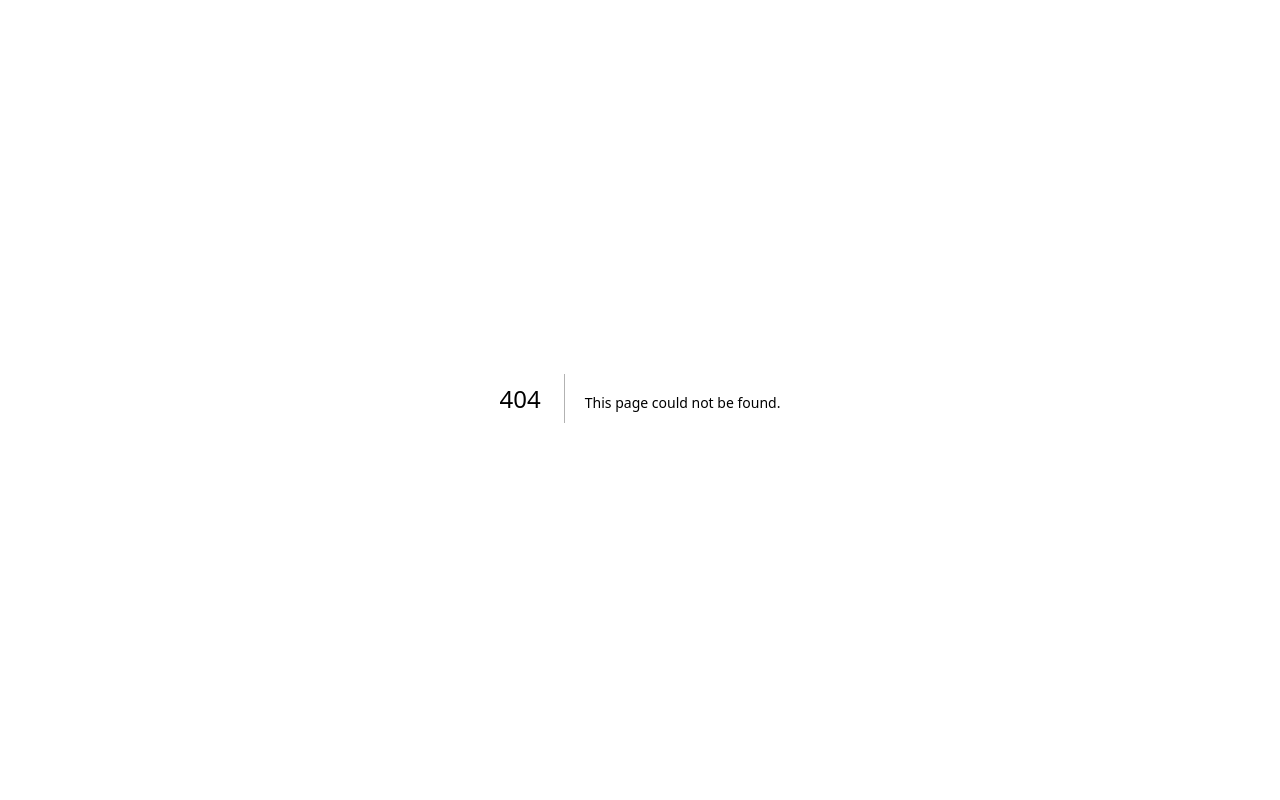
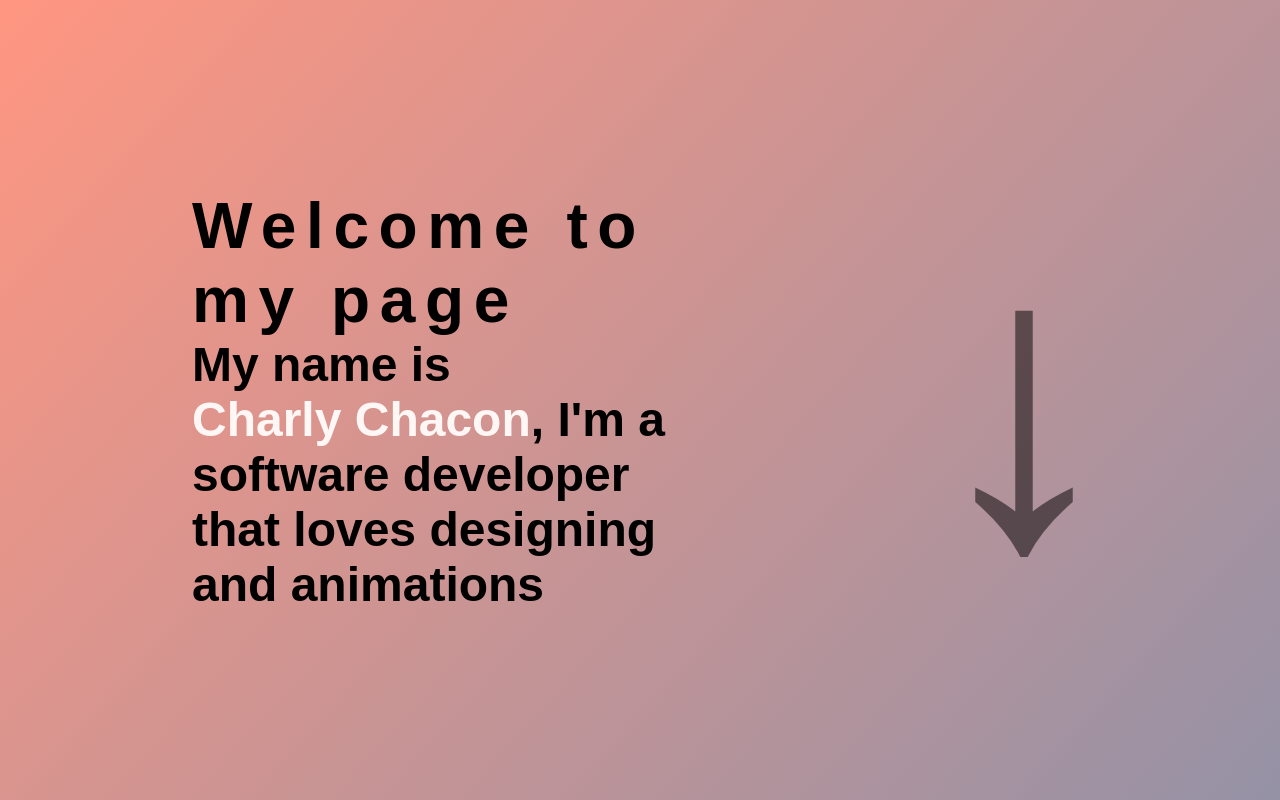
Before and after one commit to Charlytoc/finalporty, a Next.js app: page /about in a window 1280 px wide. Before the commit this address had no page. Shown: the top 800 px of the page. Built offline with nearby package versions, Linux system fonts and the light colour scheme.

Commit message:
alreadt finished landing page

```diff
--- /dev/null
+++ b/app/about.css
@@ -0,0 +1,85 @@
+.scrollpy {
+    width: 100vw;
+    height: 100vh;
+}
+.scrollpy-1 {
+    background: var(--gradient);
+}
+.scrollpy-1 div {
+    font-size: 1rem;
+    width: 40%;
+    position: absolute;
+    top: 50%;
+    left: 15%;
+    transform: translate(0, -50%);
+}
+.scrollpy-1 div h1 {
+    letter-spacing: 0.3rem;
+
+}
+.scrollpy-1 div span {
+    display: inline-block;
+    animation: color-changing 3s linear infinite;
+}
+@keyframes color-changing {
+    0%{
+        color: #fff;
+    }
+    33%{
+        color: #ff9681;
+    }
+    66%{
+        color: #9592a6;
+    }
+    100%{
+        color: #fff;
+    }
+}
+.scrollpy-1 div span:hover {
+    animation: dicky 500ms linear infinite;
+    cursor: pointer;
+    color: #fff;
+}
+@keyframes dicky {
+    0%{
+        transform: translateX(-6px);}
+    20%{transform: translate(5px, 0);}
+    30%{transform: translate(-4px, 0);}
+    60%{transform: translate(3px, 0);}
+    100%{transform: translate(-1px, 0);}
+
+
+}
+.scrollpy-1  a {
+    opacity: 0.5;
+    font-size: 13rem;
+    text-decoration: none;
+    color: inherit;
+    position: absolute;
+    top: 50%;
+    left: 80%;
+    transform: translate(-50%, -50%);
+}
+.scrollpy-1  a:hover {
+    opacity: 1;
+    transition: all 500ms;
+}
+.scrollpy-2 {
+    background: var(--gradient-2);
+    height: 200vh;
+}
+.scrollpy-4 {
+    background: var(--gradient);
+}
+::-webkit-scrollbar {
+    width: 10px;
+    height: 10px;
+    background: var(--gradient-2);
+  }
+
+  /* Style the thumb (the part of the scrollbar the user can interact with) */
+  ::-webkit-scrollbar-thumb {
+    background: var(--gradient);
+    border-radius: 10px;
+    /* height: 10px; */
+  }
--- /dev/null
+++ b/app/about/page.js
@@ -0,0 +1,13 @@
+export default function About () {
+    return <>
+        <div className="scrollpy scrollpy-1">
+            <div>
+            <h1>Welcome to my page</h1>
+            <h2>My name is <span>Charly Chacon</span>, I'm a software developer that loves designing and animations</h2>
+            </div>
+            <a href="#sc-2">↓</a>
+        </div>
+        <div id="sc-2" className="scrollpy scrollpy-2"></div>
+        <div className="scrollpy scrollpy-4"></div>
+        </>
+}
--- a/app/components/fancy.js
+++ b/app/components/fancy.js
@@ -1,4 +1,5 @@
 'use client'
+import Link from "next/link";
 import { useEffect } from "react";
 export default function Fancy () {
 
@@ -21,11 +22,12 @@ export default function Fancy () {
         enhance('learning-enthusiast');
     }, [])
     return <>
-    <div id="greeting"></div>
     <div id='text'>
+    <Link href={'/about'}>
       <div className='line'>
       <p id="about-me" className='word fancy'>Hi, I'm Charly</p>
       </div>
+      </Link>
       <div className='line'>
         <p id="developer" className='word fancy'>Developer</p>
       </div>
--- a/app/components/navbar.js
+++ b/app/components/navbar.js
@@ -1,4 +1,7 @@
 'use client'
+
+import Link from "next/link";
+
 export default function Navbar () {
     const showMenu = () => {
         let menu = document.getElementById('menu')
@@ -13,7 +16,7 @@ export default function Navbar () {
         }
     }
     return <>
-    <nav><div>Charlytoc</div>
+    <nav><div><Link href={'/'}>Charlytoc</Link></div>
    <h2 onClick={showMenu}>=</h2></nav>
    </>
 }
--- a/app/globals.css
+++ b/app/globals.css
@@ -6,6 +6,8 @@
   --clr-active: #9592a6;
   --clr-flower: #ff9681;
   --font-bold: 'Quicksand', sans-serif;
+  --gradient: linear-gradient(132deg, var(--clr-flower), var(--clr-active));
+  --gradient-2: linear-gradient(132deg, var(--clr-bg), #e1e1e1);
 }
 
 * {
@@ -22,6 +24,8 @@ body {
   background-color: var(--clr-bg);
   font-family: var(--font-bold);
   font-size: 4vmin;
+  font-weight: 600;
+  scroll-behavior: smooth;
 }
 
 nav {
@@ -51,20 +55,24 @@ nav h2:hover {
   background: linear-gradient(132deg, var(--clr-flower), var(--clr-active));
   cursor: pointer;
 }
-.redirects {
-  display: flex;
-  flex-direction: column;
-  width: auto;
-  height: 50vh;
-  color: var(--clr-active);
-  justify-content: center;
-  align-items: center;
-  line-height: 4rem;
-  font-size: 3rem;
+nav div a {
+  text-decoration: none;
+  color: var(--clr-font);
 }
-
+nav div a:hover {
+  background: linear-gradient(132deg, var(--clr-flower), var(--clr-active));
+  -webkit-background-clip: text;
+  -webkit-text-fill-color: transparent;
+}
 #text {
   padding: 3vmin;
+  position: absolute;
+  top: 50%;
+  left: 50%;
+  transform: translate(-50%, -50%);
+}
+#text > a {
+  text-decoration: none ;
 }
 .line {
   display: block;
@@ -88,30 +96,39 @@ nav h2:hover {
   transform: translate(-1%, 10%);
   transition: transform 300ms;
   background: linear-gradient(132deg, var(--clr-flower), var(--clr-active));
+  -webkit-background-clip: text;
+  -webkit-text-fill-color: transparent;
 }
 .fancy:hover > .letter:nth-child(n+6) {
   display: inline-block;
   transform: translate(-10%, 10%);
   transition: transform 300ms;
   background: linear-gradient(132deg, var(--clr-flower), var(--clr-active));
-  /* -webkit-background-clip: text; */
+  -webkit-background-clip: text;
+  -webkit-text-fill-color: transparent;
 
 
 }
+
 .fancy:hover > .letter:nth-child(2n+5) {
   display: inline-block;
   transform: translate(-5%, 5%);
   transition: transform 300ms;
   background: linear-gradient(132deg, var(--clr-flower), var(--clr-active));
+  -webkit-background-clip: text;
+  -webkit-text-fill-color: transparent;
 }
 .fancy:hover > .letter:nth-child(3n+1) {
   display: inline-block;
   transform: translate(6%, -15%);
   transition: transform 300ms;
   background: linear-gradient(132deg, var(--clr-flower), var(--clr-active));
+  -webkit-background-clip: text;
+  -webkit-text-fill-color: transparent;
 }
 .letter {
   border-radius: 3px 10px 2px 24px;
+
 }
 .menu {
   display: flex;
@@ -123,6 +140,7 @@ nav h2:hover {
   font-size: 3rem;
   line-height: 5rem;
   background: linear-gradient(132deg, var(--clr-flower), var(--clr-active));
+  text-transform: uppercase;
 }
 
 .menu h2 {
@@ -145,19 +163,23 @@ nav h2:hover {
 }
 .fancy2:hover {
   cursor: pointer;
+
 }
 .fancy2:hover > .letter:nth-child(n) {
   display: inline-block;
   transform: translate(-1%, 10%);
   transition: transform 300ms;
   background: linear-gradient(132deg, var(--clr-bg), #e1e1e1);
+  -webkit-background-clip: text;
+  -webkit-text-fill-color: transparent;
 }
 .fancy2:hover > .letter:nth-child(n+6) {
   display: inline-block;
   transform: translate(-10%, 10%);
   transition: transform 300ms;
   background: linear-gradient(132deg, var(--clr-bg), #e1e1e1);
-  /* -webkit-background-clip: text; */
+  -webkit-background-clip: text;
+  -webkit-text-fill-color: transparent;
 
 
 }
@@ -166,10 +188,14 @@ nav h2:hover {
   transform: translate(-5%, 5%);
   transition: transform 300ms;
   background: linear-gradient(132deg, var(--clr-bg), #e1e1e1);
+  -webkit-background-clip: text;
+  -webkit-text-fill-color: transparent;
 }
 .fancy2:hover > .letter:nth-child(3n+1) {
   display: inline-block;
   transform: translate(6%, -15%);
   transition: transform 300ms;
   background: linear-gradient(132deg, var(--clr-bg), #e1e1e1);
+  -webkit-background-clip: text;
+  -webkit-text-fill-color: transparent;
 }
--- a/app/layout.jsx
+++ b/app/layout.jsx
@@ -1,5 +1,6 @@
 import Menu from './components/menu'
 import './globals.css'
+import './about.css'
 
 export default function RootLayout({ children }) {
   return (
```
